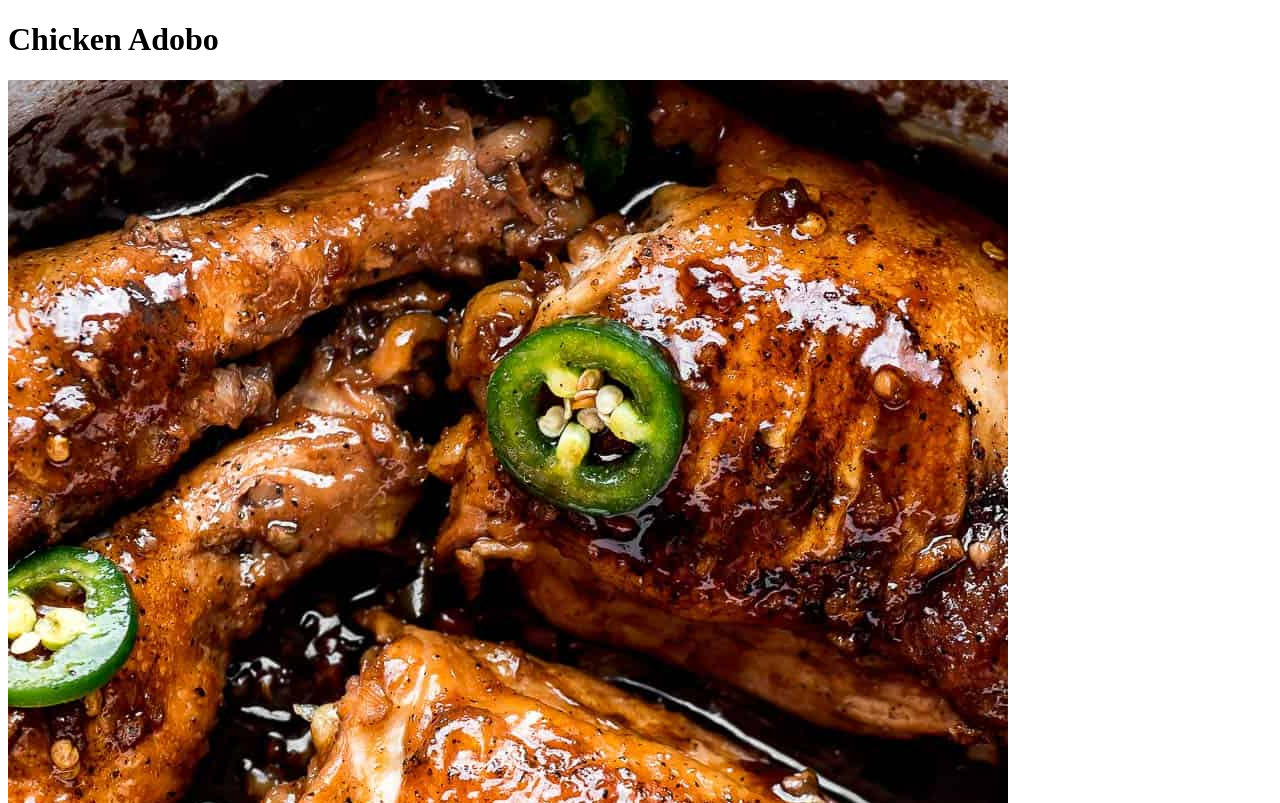
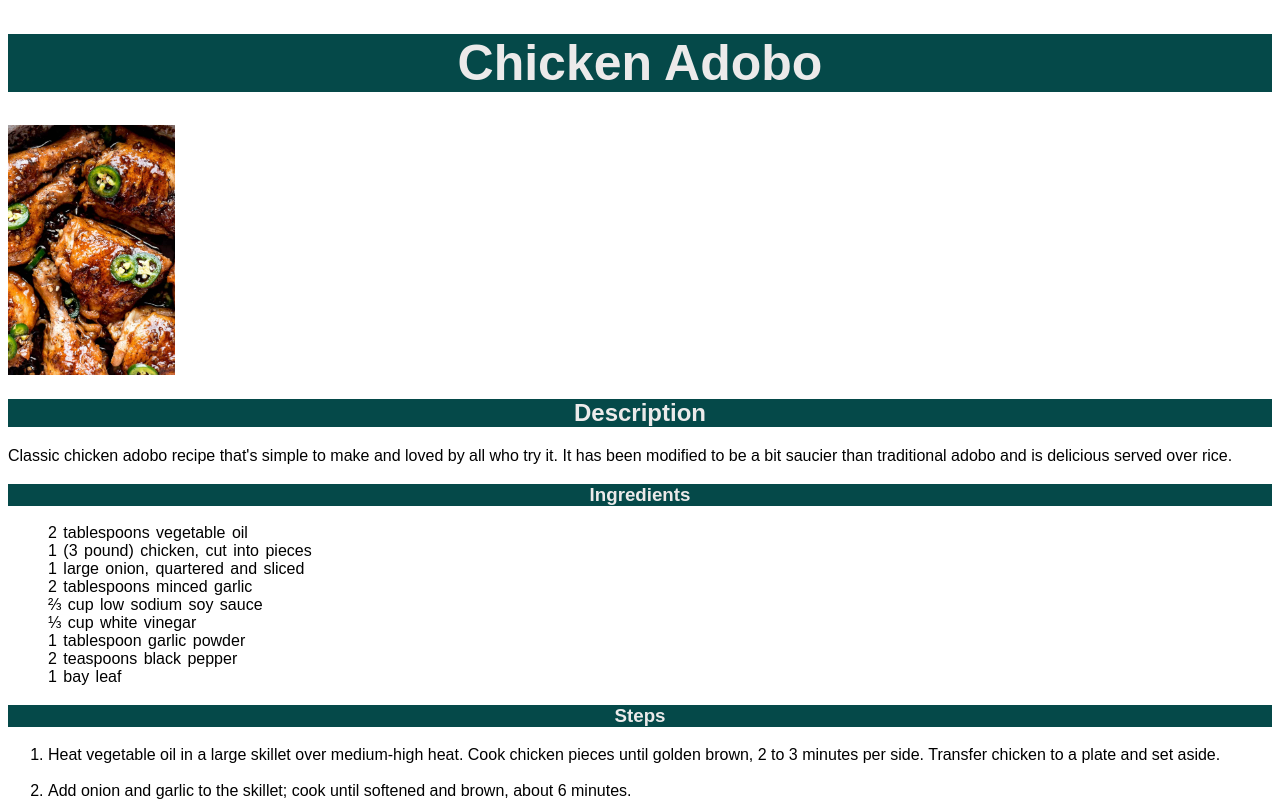
Before and after one commit to zMark1/odin-recipes, a plain HTML site: page recipes/c-abobo.html in a window 1280 px wide. Shown: the top 803 px of the page. Drawn offline with Linux system fonts and the light colour scheme.

Commit message:
added basic html on all pages

```diff
--- a/recipes/c-abobo.html
+++ b/recipes/c-abobo.html
@@ -1,19 +1,20 @@
 <!DOCTYPE html>
 <html lang="en">
     <head>
+        <link rel="stylesheet" href="../style.css">
         <meta charset="UTF-8">
         <title>
             Chicken Adobo Recipe
         </title>
     </head>
     <body>
-        <h1>Chicken Adobo</h1>
-        <img src="../images/chicken.jpg" alt="a delictable photo of the chicken adobo dish">
+        <h1 class="header main">Chicken Adobo</h1>
+        <img class="large-image" src="../images/chicken.jpg" alt="a delictable photo of the chicken adobo dish">
 
-        <h2>Description</h2>
+        <h2 class="header">Description</h2>
         <p>Classic chicken adobo recipe that's simple to make and loved by all who try it. It has been modified to be a bit saucier than traditional adobo and is delicious served over rice.</p>
 
-        <h3>Ingredients</h3>
+        <h3 class="header">Ingredients</h3>
         <ul>
             <li>2 tablespoons vegetable oil</li>
             <li>1 (3 pound) chicken, cut into pieces</li>
@@ -26,7 +27,7 @@
             <li>1 bay leaf</li>
         </ul>
 
-        <h3>Steps</h3>
+        <h3 class="header">Steps</h3>
         <ol>
             <li>Heat vegetable oil in a large skillet over medium-high heat. Cook chicken pieces until golden brown, 2 to 3 minutes per side. Transfer chicken to a plate and set aside.</li> <br>
             <li>Add onion and garlic to the skillet; cook until softened and brown, about 6 minutes.</li> <br>
--- /dev/null
+++ b/style.css
@@ -0,0 +1,26 @@
+*{
+    font-family: sans-serif;
+}
+.header{
+    color: rgb(236, 234, 234);
+    text-align: center;
+    background-color: rgb(5, 73, 73);
+}
+
+.main{
+    font-size: 50px;
+    }
+
+ul{
+    list-style-type: none;
+    word-spacing: 2px;
+
+}
+.link{
+   font-size: 30px;
+
+}
+.large-image{
+    height: 250px;
+    width: auto;
+}
```
Also changed, not shown: index.html (+6 -5 lines), recipes/b-sandwhich.html (+6 -5 lines), recipes/s-burgers.html (+6 -5 lines).
